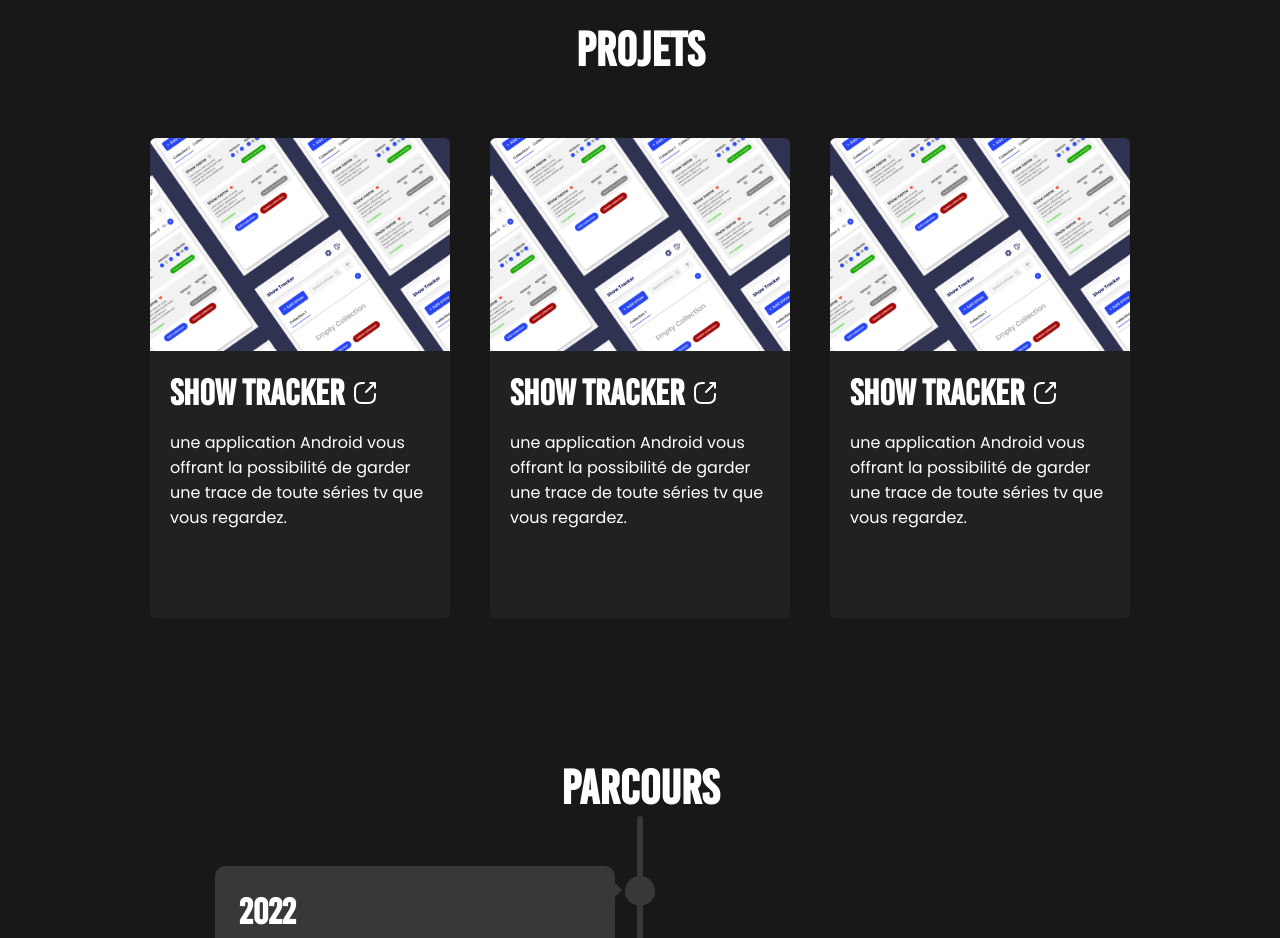
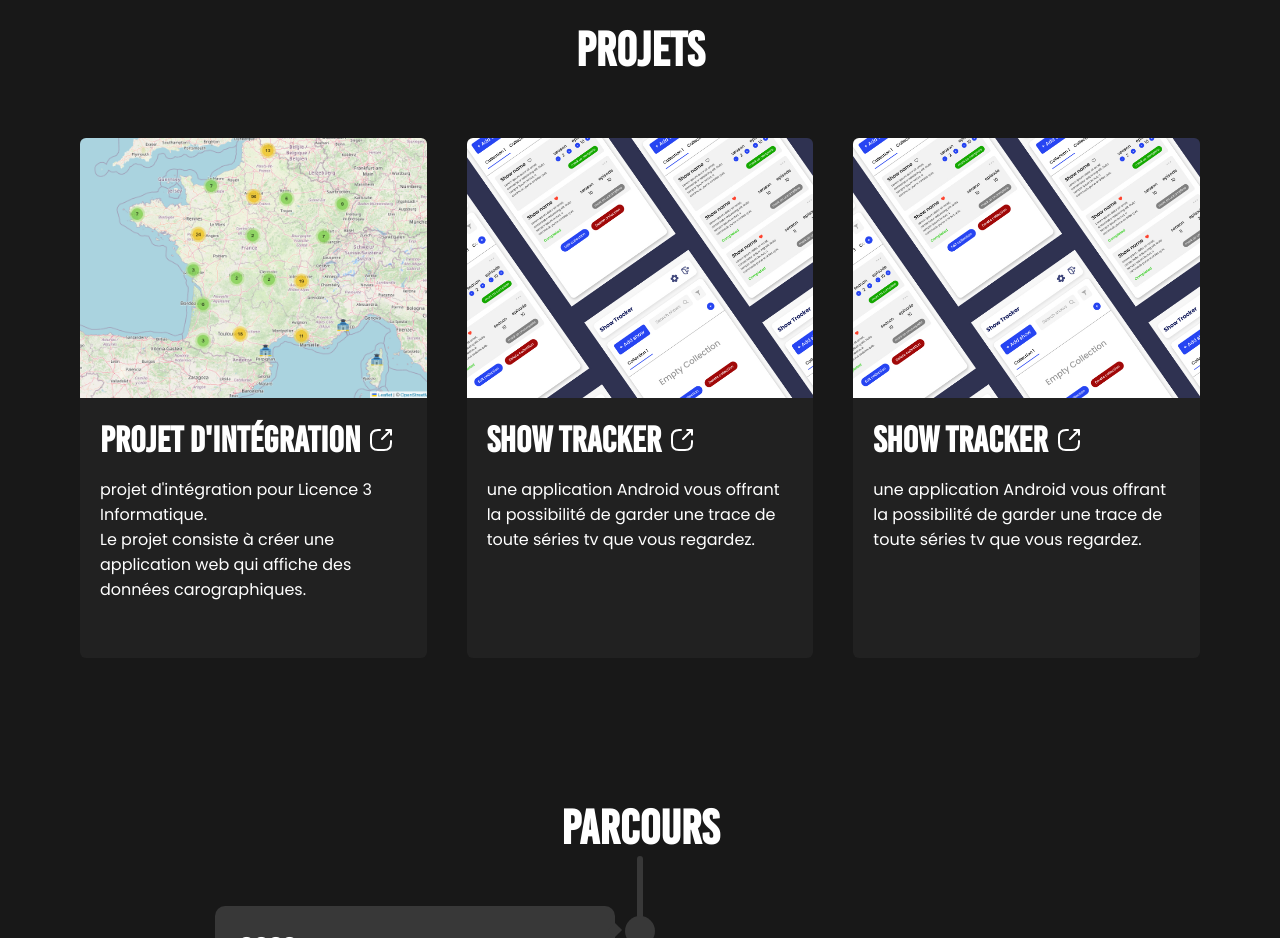
Before and after one commit to Yan-ni/portfolio, a plain HTML site: page index.html in a window 1280 px wide. Shown: the part 820-1758 px from the top of the page. Drawn offline with nearby package versions, Linux system fonts and the light colour scheme; some packages are replaced by stand-ins of ours; a script that the page names is missing.

Commit message:
add project

```diff
--- a/index.html
+++ b/index.html
@@ -78,28 +78,34 @@
       <h2>projets</h2>
       <ul>
         <li class="card">
+        <a href="https://pi.aniskh.com" target="_blank">
+          <img src="assets/images/projet-integration-thumbnail.png" alt="projet d'intégration thumbnail" draggable="false">
+          <div class="content">
+            <h3>projet d'intégration</h3>
+            <img src="assets/images/external-link.svg" alt="">
+            <p>projet d'intégration pour Licence 3 Informatique.<br>Le projet consiste à créer une application web qui affiche des données carographiques.</p>
+          </div>
+        </a>
+        </li>
+        <li class="card">
+          <a href="#" target="_blank">
             <img src="assets/images/show-tracker-thumbnail.jpg" alt="showtracker project thumbnail" draggable="false">
             <div class="content">
               <h3>show tracker</h3>
               <img src="assets/images/external-link.svg" alt="">
               <p>une application Android vous offrant la possibilité de garder une trace de toute séries tv que vous regardez.</p>
             </div>
+          </a>
         </li>
         <li class="card">
+          <a href="#" target="_blank">
             <img src="assets/images/show-tracker-thumbnail.jpg" alt="showtracker project thumbnail" draggable="false">
             <div class="content">
               <h3>show tracker</h3>
               <img src="assets/images/external-link.svg" alt="">
               <p>une application Android vous offrant la possibilité de garder une trace de toute séries tv que vous regardez.</p>
             </div>
-        </li>
-        <li class="card">
-          <img src="assets/images/show-tracker-thumbnail.jpg" alt="showtracker project thumbnail" draggable="false">
-          <div class="content">
-            <h3>show tracker</h3>
-            <img src="assets/images/external-link.svg" alt="">
-            <p>une application Android vous offrant la possibilité de garder une trace de toute séries tv que vous regardez.</p>
-          </div>
+          </a>
         </li>
       </ul>
     </section>
--- a/sass/main/_projects.scss
+++ b/sass/main/_projects.scss
@@ -1,7 +1,7 @@
 section.projects {
   ul {
     width: fit-content;
-    min-height: 60vh;
+    min-height: 65vh;
     margin: 60px auto;
     display: grid;
     grid-template-columns: repeat(3, 1fr);
@@ -12,7 +12,7 @@ section.projects {
     background-color: var(--bg-alt-color);
     border-radius: 6px;
     justify-items: center;
-    max-width: 300px;
+    max-width: 370px;
     cursor: pointer;
     transition: transform 500ms ease,
                 box-shadow 500ms ease;
@@ -22,8 +22,15 @@ section.projects {
       box-shadow: -10px 10px 50px 0px #ffffff10;
     }
 
+    a {
+      display: inline-block;
+      width: 100%;
+      height: 100%;
+
       & > img {
         width: 100%;
+        height: 50%;
+        object-fit: cover;
         border-radius: 6px 6px 0 0;
         -webkit-touch-callout: none;
         -webkit-user-select: none;
@@ -32,6 +39,7 @@ section.projects {
         -moz-user-select: none;
         -ms-user-select: none;
         user-select: none;
+      }
     }
 
     .content {
```
Also changed, not shown: assets/images/projet-integration-thumbnail.png (added), css/styles.min.css, 1 other file. Lines whose indentation alone changed are shown as unchanged.
